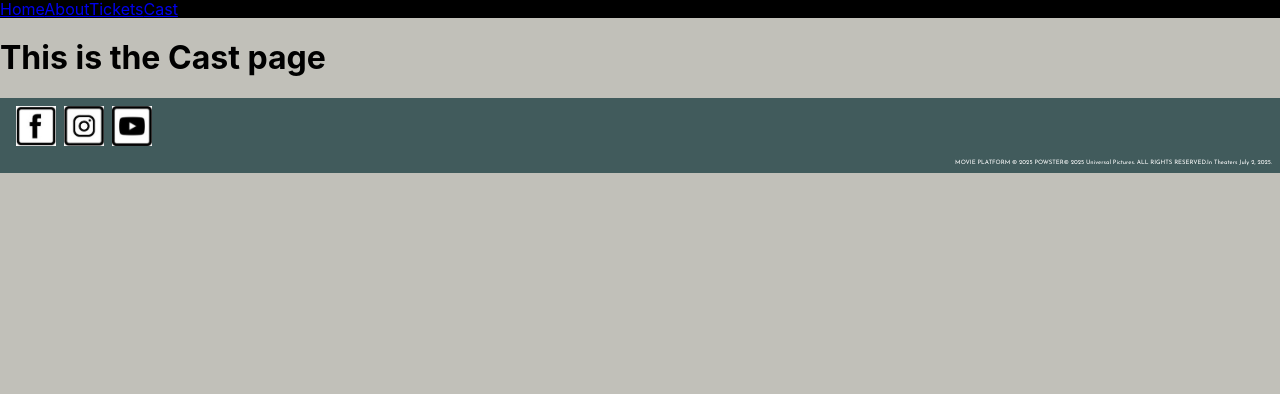
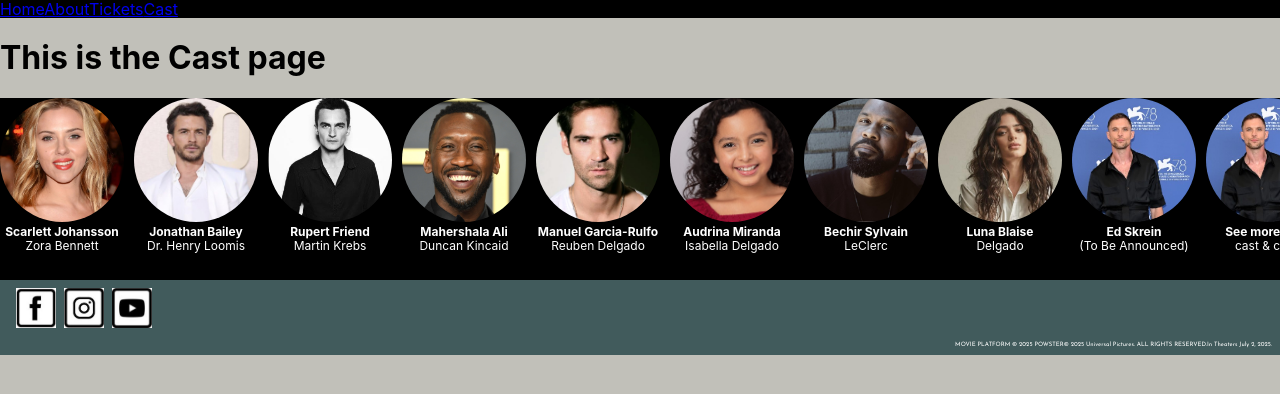
Before and after one commit to mikaelakihl/mi-graphic-tools-assignment2-jurassic-world, a Vue app: page /cast in a window 1280 px wide. Shown: the top 394 px of the page. Built offline with nearby package versions, Linux system fonts and the light colour scheme.

Commit message:
feat: add cast card and carousel

```diff
--- /dev/null
+++ b/src/components/molecules/CastCarousel.vue
@@ -0,0 +1,106 @@
+<script lang="ts" setup>
+const actors = [
+  {
+    image: "assets/actors/scarlet-johansson.jpg",
+    name: "Scarlett Johansson",
+    character: "Zora Bennett"
+  },
+  {
+    image: "assets/actors/jonathan-bailey.jpg",
+    name: "Jonathan Bailey",
+    character: "Dr. Henry Loomis"
+  },
+  {
+    image: "assets/actors/rupert-friend.jpg",
+    name: "Rupert Friend",
+    character: "Martin Krebs"
+  },
+  {
+    image: "assets/actors/mahershala-ali.jpg",
+    name: "Mahershala Ali",
+    character: "Duncan Kincaid"
+  },
+  {
+    image: "assets/actors/manuel-garcia-rulfo.jpg",
+    name: "Manuel Garcia-Rulfo",
+    character: "Reuben Delgado"
+  },
+  {
+    image: "assets/actors/audrina-miranda.jpg",
+    name: "Audrina Miranda",
+    character: "Isabella Delgado"
+  },
+  {
+    image: "assets/actors/bechir-sylvain.jpg",
+    name: "Bechir Sylvain",
+    character: "LeClerc"
+  },
+  {
+    image: "assets/actors/luna-blaise.jpg",
+    name: "Luna Blaise",
+    character: "Delgado"
+  },
+  {
+    image: "assets/actors/ed-skrein.jpg",
+    name: "Ed Skrein",
+    character: "(To Be Announced)"
+  },
+  {
+    image: "assets/actors/ed-skrein.jpg",
+    name: "See more from",
+    character: "cast & crew"
+  }
+];
+
+</script>
+
+<template>
+  <div class="card-container">
+      <div class="card" v-for="(card, index) in actors" :key="index">
+          <img class="cast-image" :src="card.image" :alt="card.name" />
+          <div class="actor-info">
+              <p class="actor-name">{{ card.name }}</p>
+              <p class="character-name">{{ card.character }}</p>
+          </div>
+      </div>
+  </div>
+</template>
+
+<style lang="scss" scoped>
+  .card-container {
+    display: flex;
+    background-color: $black;
+    padding-bottom: 10px;
+    gap: 10px;
+    max-width: 100vw;
+    overflow-x: auto;
+    // scroll-behavior: smooth;
+
+    .card {
+      min-width: 124px;
+      min-height: 172px;
+      background-color: $black;
+    }
+
+    p {
+      color: $white;
+      font-size: 12px;
+      margin: 0;
+    }
+    .actor-name {
+      font-weight: 700;
+    }
+  }
+
+  .actor-info {
+      display: flex;
+      flex-direction: column;
+      align-items: center;
+  }
+  .cast-image {
+      border-radius: 50%;
+      object-fit: cover;
+      width: 124px;
+      height: 124px;
+  }
+</style>
--- a/src/views/CastView.vue
+++ b/src/views/CastView.vue
@@ -1,9 +1,12 @@
-<script setup lang="ts"></script>
+<script setup lang="ts">
+import CastCarousel from '@/components/molecules/CastCarousel.vue';
+</script>
 
 <template>
   <div class="cast">
     <h1>This is the Cast page</h1>
   </div>
+  <CastCarousel />
 </template>
 
 <style lang="scss" scoped>
```
